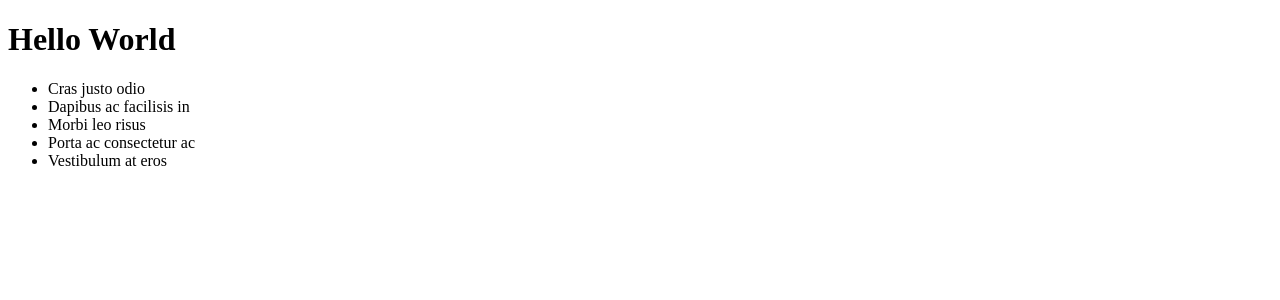
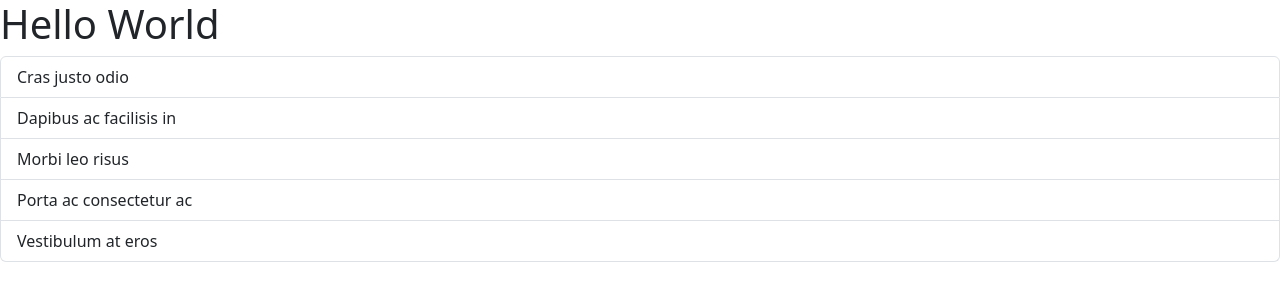
Before and after one commit to anantraghuvanshi/fragments, a React (Vite) app: page / in a window 1280 px wide. Shown: the top 300 px of the page. Built offline with nearby package versions, Linux system fonts and the light colour scheme.

Commit message:
fragments add

```diff
--- a/src/App.jsx
+++ b/src/App.jsx
@@ -1,6 +1,9 @@
+import "bootstrap/dist/css/bootstrap.min.css";
+import React from "react";
+
 function App() {
   return (
-    <div className="class">
+    <React.Fragment>
       <h1>Hello World</h1>
       <ul class="list-group">
         <li class="list-group-item">Cras justo odio</li>
@@ -9,7 +12,7 @@ function App() {
         <li class="list-group-item">Porta ac consectetur ac</li>
         <li class="list-group-item">Vestibulum at eros</li>
       </ul>
-    </div>
+    </React.Fragment>
   );
 }
 
```
